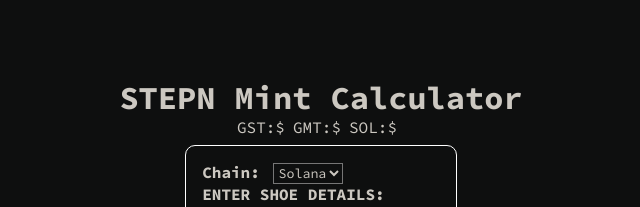
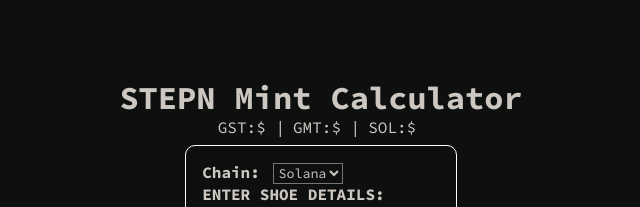
Before and after one commit to frankda/stepn-mint-calculator, a Next.js app: page / in a window 1280 px wide. Shown: the top 207 px of the page, without its empty margins (319-959 px from the left). Built offline with nearby package versions, Linux system fonts and the light colour scheme; no server answers.

Commit message:
Update price display

```diff
--- a/pages/index.tsx
+++ b/pages/index.tsx
@@ -153,8 +153,8 @@
         </h1>
 
         <LivePriceContainer>
-          <LivePrice>GST:${gstPrice && gstPrice.toFixed(2)}</LivePrice>
-          <LivePrice>GMT:${gmtPrice && gmtPrice.toFixed(2)}</LivePrice>
+          <LivePrice>GST:${gstPrice && gstPrice.toFixed(2)} |</LivePrice>
+          <LivePrice>GMT:${gmtPrice && gmtPrice.toFixed(2)} |</LivePrice>
           <LivePrice>SOL:${solPrice && solPrice.toFixed(2)}</LivePrice>
         </LivePriceContainer>
 
```
